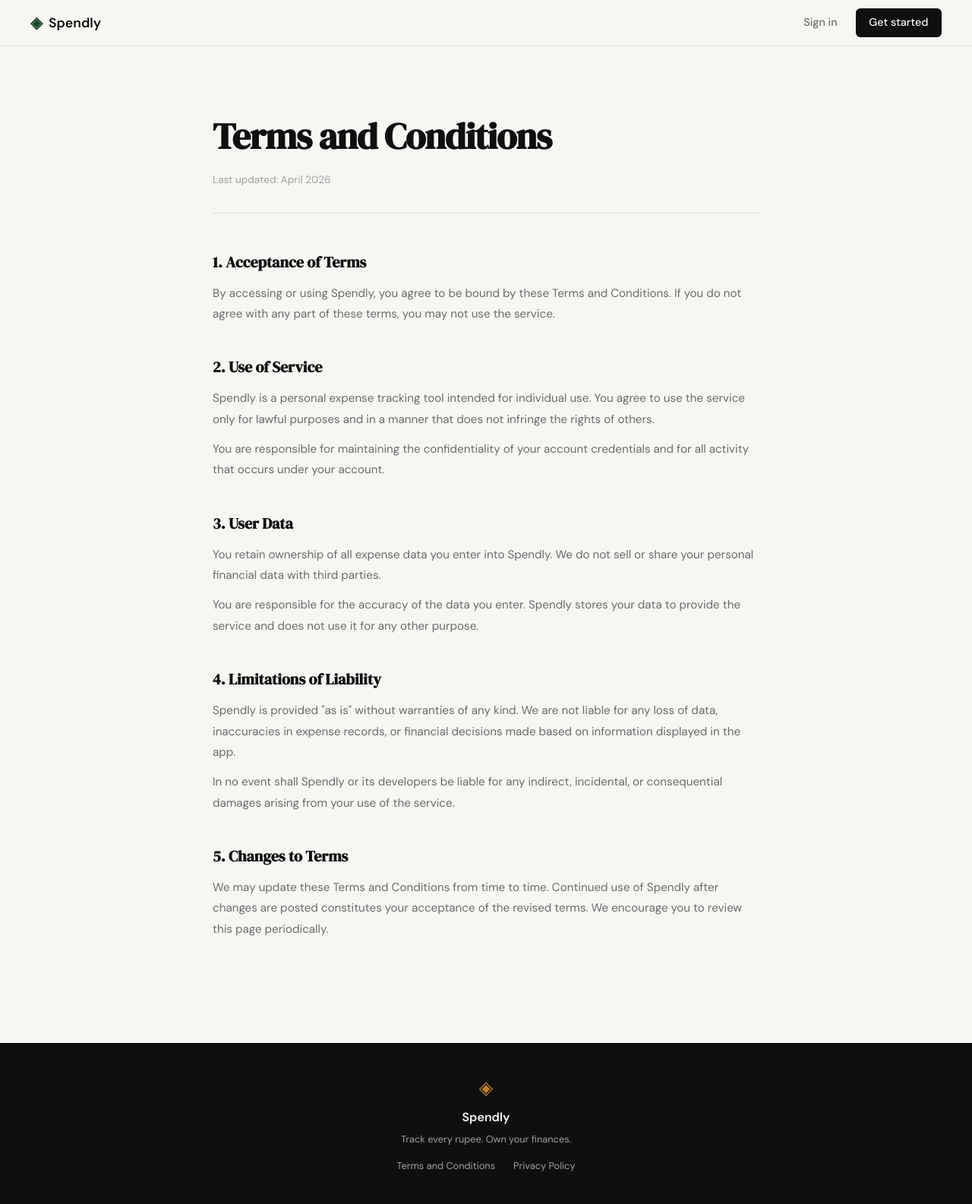
After one commit to akashverma1995/spendly, a Flask app: page /terms in a window 1280 px wide. The commit adds this page. Shown: the whole page at 76% size. Run offline with Flask 3, Linux system fonts and the light colour scheme.

Commit message:
landing: add terms and privacy links to footer

```diff
--- a/app.py
+++ b/app.py
@@ -20,6 +20,11 @@ def register():
 @app.route("/login")
 def login():
     return render_template("login.html")
+
+
+@app.route("/terms")
+def terms():
+    return render_template("terms.html")
 
 
 # ------------------------------------------------------------------ #
--- a/static/css/style.css
+++ b/static/css/style.css
@@ -507,6 +507,69 @@ a { color: inherit; text-decoration: none; }
     color: var(--ink-faint);
 }
 
+.footer-links {
+    display: flex;
+    gap: 1.5rem;
+    margin-top: 0.5rem;
+}
+
+.footer-links a {
+    font-size: 0.8rem;
+    color: var(--ink-faint);
+    transition: color 0.2s;
+}
+
+.footer-links a:hover { color: var(--paper); }
+
+/* ------------------------------------------------------------------ */
+/* Legal pages (Terms, Privacy)                                        */
+/* ------------------------------------------------------------------ */
+
+.legal-page {
+    padding: 5rem 2rem 6rem;
+}
+
+.legal-inner {
+    max-width: 720px;
+    margin: 0 auto;
+}
+
+.legal-title {
+    font-family: var(--font-display);
+    font-size: clamp(2rem, 4vw, 3rem);
+    color: var(--ink);
+    margin-bottom: 0.5rem;
+    letter-spacing: -0.02em;
+}
+
+.legal-updated {
+    font-size: 0.85rem;
+    color: var(--ink-faint);
+    margin-bottom: 3rem;
+    padding-bottom: 2rem;
+    border-bottom: 1px solid var(--border);
+}
+
+.legal-section {
+    margin-bottom: 2.5rem;
+}
+
+.legal-section h2 {
+    font-family: var(--font-display);
+    font-size: 1.25rem;
+    color: var(--ink);
+    margin-bottom: 0.75rem;
+}
+
+.legal-section p {
+    font-size: 0.95rem;
+    color: var(--ink-muted);
+    line-height: 1.8;
+    margin-bottom: 0.75rem;
+}
+
+.legal-section p:last-child { margin-bottom: 0; }
+
 /* ------------------------------------------------------------------ */
 /* Responsive                                                          */
 /* ------------------------------------------------------------------ */
--- a/templates/base.html
+++ b/templates/base.html
@@ -34,6 +34,10 @@
             <span class="brand-icon">◈</span>
             <span class="footer-name">Spendly</span>
             <p class="footer-copy">Track every rupee. Own your finances.</p>
+            <div class="footer-links">
+                <a href="{{ url_for('terms') }}">Terms and Conditions</a>
+                <a href="#">Privacy Policy</a>
+            </div>
         </div>
     </footer>
 
--- /dev/null
+++ b/templates/terms.html
@@ -0,0 +1,42 @@
+{% extends "base.html" %}
+
+{% block title %}Terms and Conditions — Spendly{% endblock %}
+
+{% block content %}
+
+<section class="legal-page">
+    <div class="legal-inner">
+        <h1 class="legal-title">Terms and Conditions</h1>
+        <p class="legal-updated">Last updated: April 2026</p>
+
+        <div class="legal-section">
+            <h2>1. Acceptance of Terms</h2>
+            <p>By accessing or using Spendly, you agree to be bound by these Terms and Conditions. If you do not agree with any part of these terms, you may not use the service.</p>
+        </div>
+
+        <div class="legal-section">
+            <h2>2. Use of Service</h2>
+            <p>Spendly is a personal expense tracking tool intended for individual use. You agree to use the service only for lawful purposes and in a manner that does not infringe the rights of others.</p>
+            <p>You are responsible for maintaining the confidentiality of your account credentials and for all activity that occurs under your account.</p>
+        </div>
+
+        <div class="legal-section">
+            <h2>3. User Data</h2>
+            <p>You retain ownership of all expense data you enter into Spendly. We do not sell or share your personal financial data with third parties.</p>
+            <p>You are responsible for the accuracy of the data you enter. Spendly stores your data to provide the service and does not use it for any other purpose.</p>
+        </div>
+
+        <div class="legal-section">
+            <h2>4. Limitations of Liability</h2>
+            <p>Spendly is provided "as is" without warranties of any kind. We are not liable for any loss of data, inaccuracies in expense records, or financial decisions made based on information displayed in the app.</p>
+            <p>In no event shall Spendly or its developers be liable for any indirect, incidental, or consequential damages arising from your use of the service.</p>
+        </div>
+
+        <div class="legal-section">
+            <h2>5. Changes to Terms</h2>
+            <p>We may update these Terms and Conditions from time to time. Continued use of Spendly after changes are posted constitutes your acceptance of the revised terms. We encourage you to review this page periodically.</p>
+        </div>
+    </div>
+</section>
+
+{% endblock %}
```
Also changed, not shown: 1 other file.
